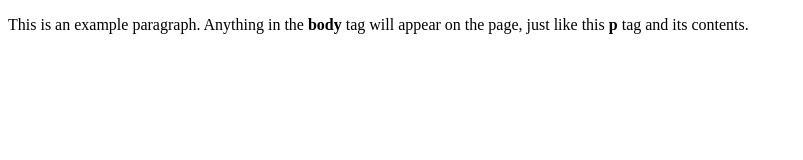
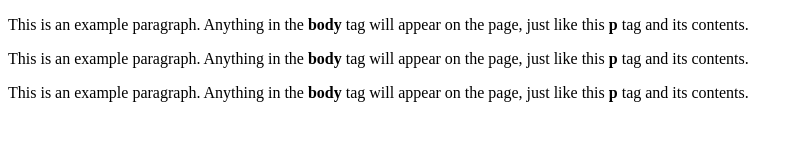
Before and after one commit to VeraKosh/repo29.4, a plain HTML site: page index.html in a window 1280 px wide. Shown: the whole page, without its empty margins (0-803 px from the left). Drawn offline with Linux system fonts and the light colour scheme.

Commit message:
edited index.html

```diff
--- a/index.html
+++ b/index.html
@@ -5,5 +5,7 @@
   </head>
   <body>
     <p>This is an example paragraph. Anything in the <strong>body</strong> tag will appear on the page, just like this <strong>p</strong> tag and its contents.</p>
+    <p>This is an example paragraph. Anything in the <strong>body</strong> tag will appear on the page, just like this <strong>p</strong> tag and its contents.</p>
+    <p>This is an example paragraph. Anything in the <strong>body</strong> tag will appear on the page, just like this <strong>p</strong> tag and its contents.</p>
   </body>
 </html>
```
